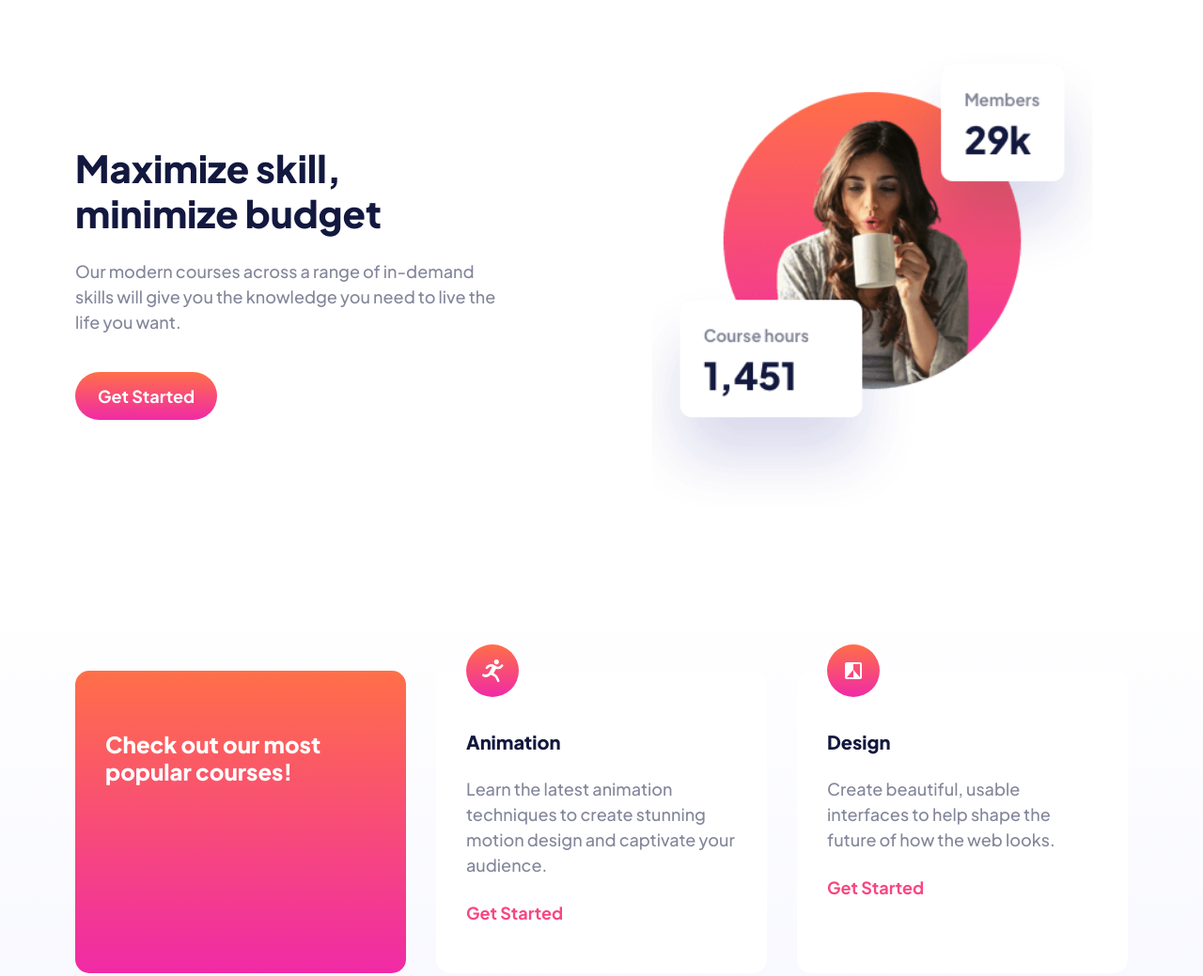
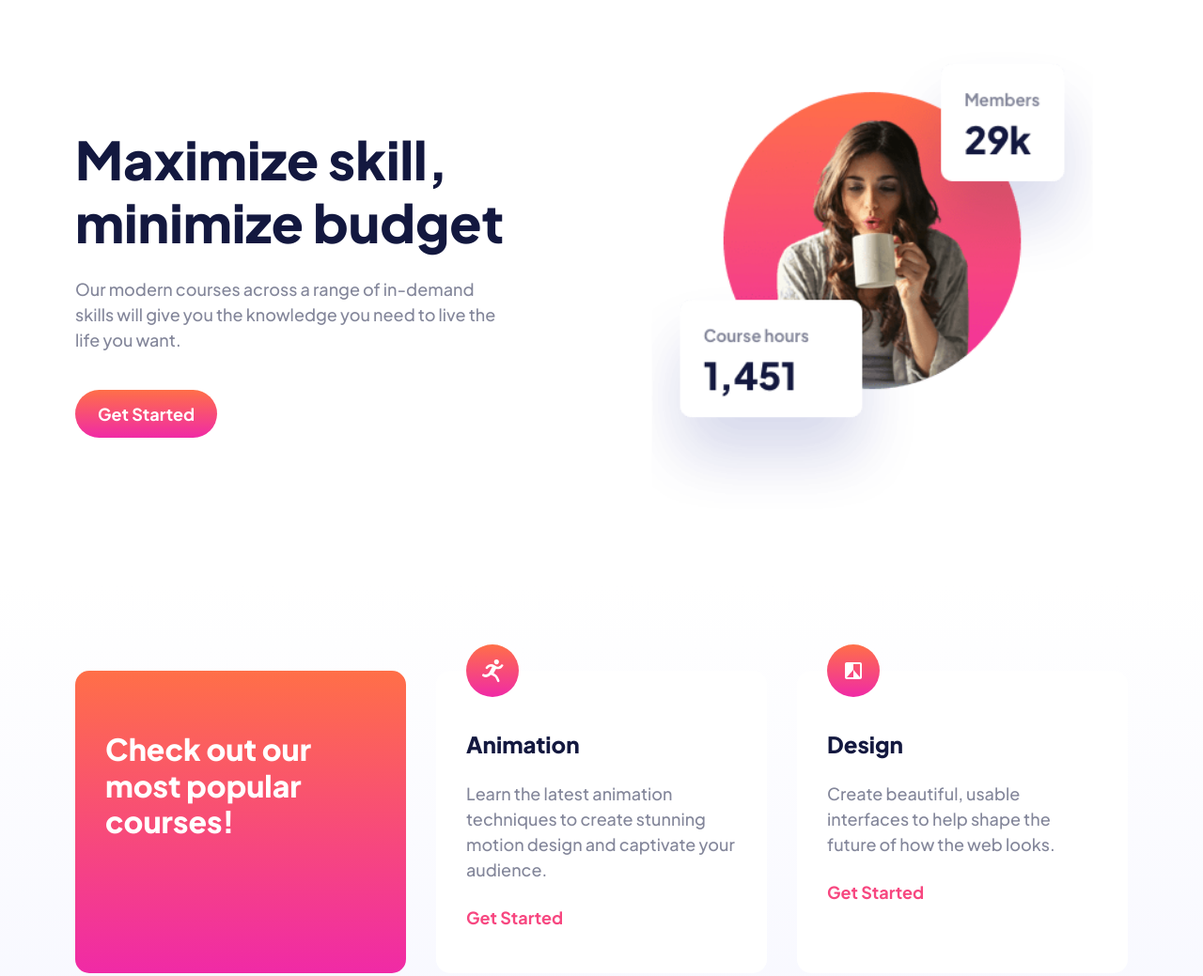
Before and after one commit to jkaps9/skilled-elearning-landing-page, a website built with webpack: page src/template.html in a window 1280 px wide. Shown: the part 120-1159 px from the top of the page at 94% size. Built offline with nearby package versions, Linux system fonts and the light colour scheme.

Commit message:
fix typography class names in desktop media query

```diff
--- a/src/styles.css
+++ b/src/styles.css
@@ -200,22 +200,22 @@ a {
 }
 
 @media only screen and (min-width: 64rem) {
-  .desktop__textpreset1 {
+  .textpreset1 {
     font-size: 56px;
   }
 
-  .desktop__textpreset2 {
+  .textpreset2 {
     font-size: 40px;
   }
 
-  .desktop__textpreset3 {
+  .textpreset3 {
     font-size: 32px;
   }
-  .desktop__textpreset4 {
+  .textpreset4 {
     font-size: 24px;
   }
 
-  .desktop__textpreset6 {
+  .textpreset6 {
     font-size: 16px;
     line-height: 150%;
   }
```
